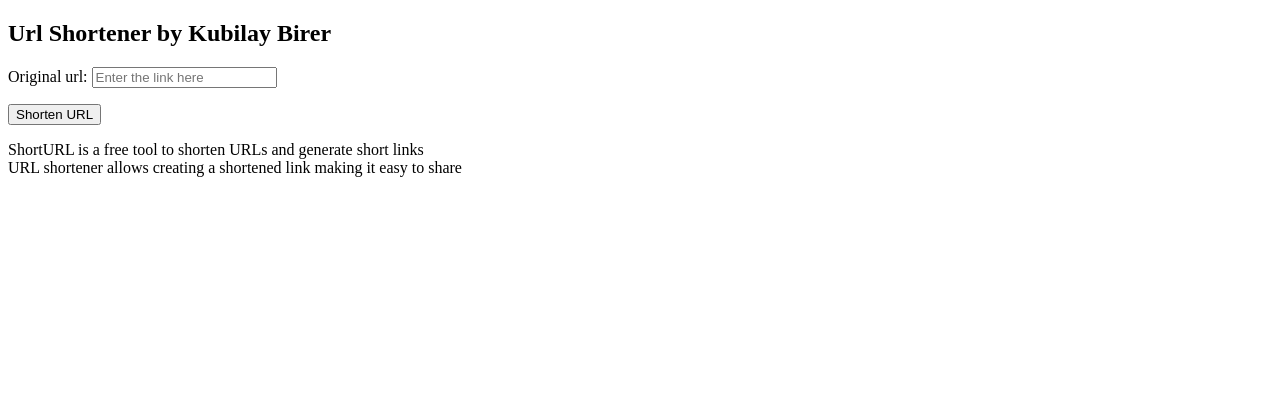
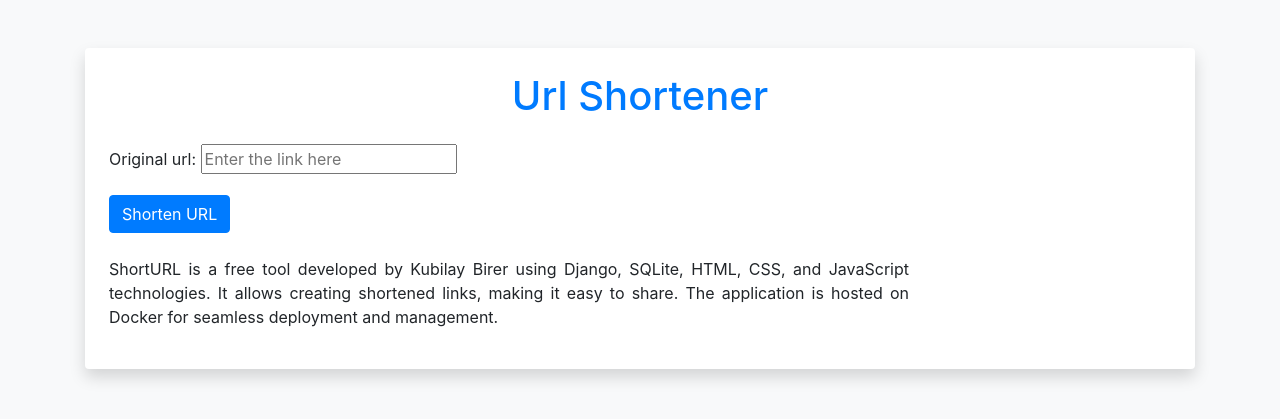
Before and after one commit to kubicix/Url-Shortener-with-Django-and-Docker, a Django app: page / in a window 1280 px wide. Shown: the top 419 px of the page. Run offline with Django 4.2, Linux system fonts and the light colour scheme; some libraries are stand-ins or nearby versions.

Commit message:
reorganised the page with bootstrap

```diff
--- a/url_app/templates/index.html
+++ b/url_app/templates/index.html
@@ -3,54 +3,67 @@
 <head>
     <meta charset="UTF-8">
     <title>URL Shortener</title>
+    <link rel="stylesheet" href="https://stackpath.bootstrapcdn.com/bootstrap/4.3.1/css/bootstrap.min.css" integrity="sha384-ggOyR0iXCbMQv3Xipma34MD+dH/1fQ784/j6cY/iJTQUOhcWr7x9JvoRxT2MZw1T" crossorigin="anonymous">
     <link rel="stylesheet" href="https://cdnjs.cloudflare.com/ajax/libs/font-awesome/6.4.2/css/all.min.css" integrity="sha512-z3gLpd7yknf1YoNbCzqRKc4qyor8gaKU1qmn+CShxbuBusANI9QpRohGBreCFkKxLhei6S9CQXFEbbKuqLg0DA==" crossorigin="anonymous" referrerpolicy="no-referrer" />
     <style>
         .fa-copy {
-          cursor: pointer; /* İkon üzerine gelindiğinde pointer'ı devre dışı bırakır */
+            cursor: pointer;
         }
 
         .fa-copy:hover {
-          color: blue; /* Örnek bir renk değişimi */
+            color: blue;
         }
     </style>
 </head>
-<body>
-    <section id="urlbox">
-        <h1>Url Shortener by Kubilay Birer</h1>
-        <form method="post" action="{% url 'index' %}">
+<body class="bg-light">
+    <div class="container mt-5">
+        <section id="urlbox" class="p-4 bg-white rounded shadow">
+            <h1 class="text-center mb-4 text-primary">Url Shortener</h1>
+            <form method="post" action="{% url 'index' %}" class="mb-4">
                 {% csrf_token %}
                 {{ form.as_p }}
-            <div id="formbutton">
-                <input type="submit" value="Shorten URL">
+                <div class="form-group">
+                    <input type="submit" value="Shorten URL" class="btn btn-primary">
                 </div>
             </form>
 
             <!-- Kısaltılmış URL'i gösteren bir alan -->
             {% if shortened_url %}
-        <p>Shortened URL: <a id="copyLink" href="{% url 'redirect_original' shortened_url.short_url %}">http://127.0.0.1:8000/{{ shortened_url.short_url }}</a> <i class="fa-regular fa-copy fa-lg" id="copyIcon"></i></p>
+            <p class="mb-3">
+                Shortened URL:
+                <a id="copyLink" href="{% url 'redirect_original' shortened_url.short_url %}" class="text-success" style="font-weight: bold; text-decoration: underline;">
+                    http://127.0.0.1:8000/{{ shortened_url.short_url }}
+                </a>
+                <i class="fa-regular fa-copy fa-lg" id="copyIcon"></i>
+            </p>
+
             {% endif %}
 
+            <p class="boxtextcenter " style="width: 50rem;text-align: justify;">
+                ShortURL is a free tool developed by Kubilay Birer using Django, SQLite, HTML, CSS, and JavaScript technologies. It allows creating shortened links, making it easy to share. The application is hosted on Docker for seamless deployment and management.
+            </p>
 
-        <p class="boxtextcenter">
-            ShortURL is a free tool to shorten URLs and generate short links<br>
-            URL shortener allows creating a shortened link making it easy to share
-        </p>
         </section>
-</body>
+    </div>
+
+    <script src="https://code.jquery.com/jquery-3.3.1.slim.min.js" integrity="sha384-q8i/X+965DzO0rT7abK41JStQIAqVgRVzpbzo5smXKp4YfRvH+8abtTE1Pi6jizo" crossorigin="anonymous"></script>
+    <script src="https://cdnjs.cloudflare.com/ajax/libs/popper.js/1.14.7/umd/popper.min.js" integrity="sha384-UO2eT0CpHqdSJQ6hJty5KVphtPhzWj9WO1clHTMGa3JDZwrnQq4sF86dIHNDz0W1" crossorigin="anonymous"></script>
+    <script src="https://stackpath.bootstrapcdn.com/bootstrap/4.3.1/js/bootstrap.min.js" integrity="sha384-JjSmVgyd0p3pXB1rRibZUAYoIIy6OrQ6VrjIEaFf/nJGzIxFDsf4x0xIM+B07jRM" crossorigin="anonymous"></script>
+
     <script>
-    document.addEventListener('DOMContentLoaded', function() {
+        document.addEventListener('DOMContentLoaded', function () {
             var copyIcon = document.getElementById('copyIcon');
             var copyLink = document.getElementById('copyLink');
 
-        copyIcon.addEventListener('click', function() {
+            copyIcon.addEventListener('click', function () {
                 var textToCopy = copyLink.textContent;
-            navigator.clipboard.writeText(textToCopy).then(function() {
+                navigator.clipboard.writeText(textToCopy).then(function () {
                     alert('Link copied to clipboard!');
-            }).catch(function(err) {
+                }).catch(function (err) {
                     console.error('Unable to copy to clipboard', err);
                 });
             });
         });
     </script>
-
+</body>
 </html>
```
Also changed, not shown: db.sqlite3. Lines whose indentation alone changed are shown as unchanged.
